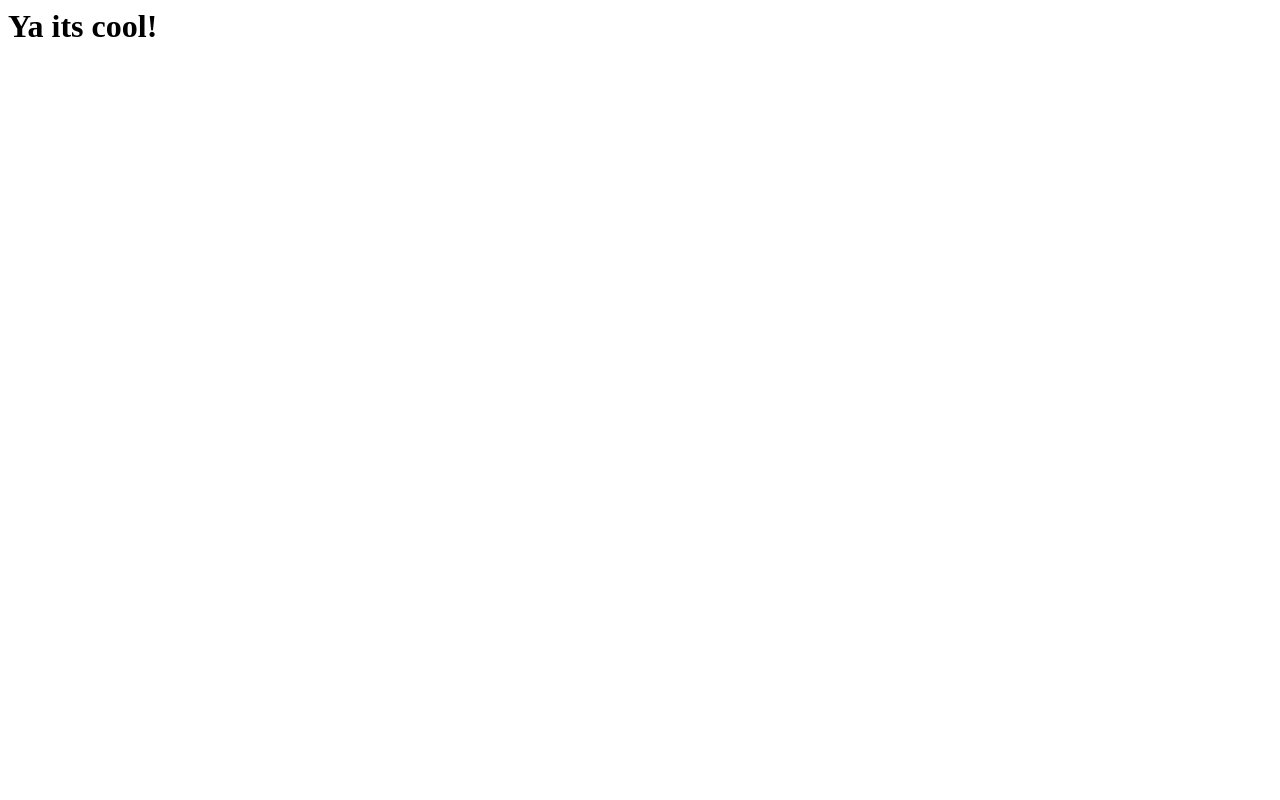
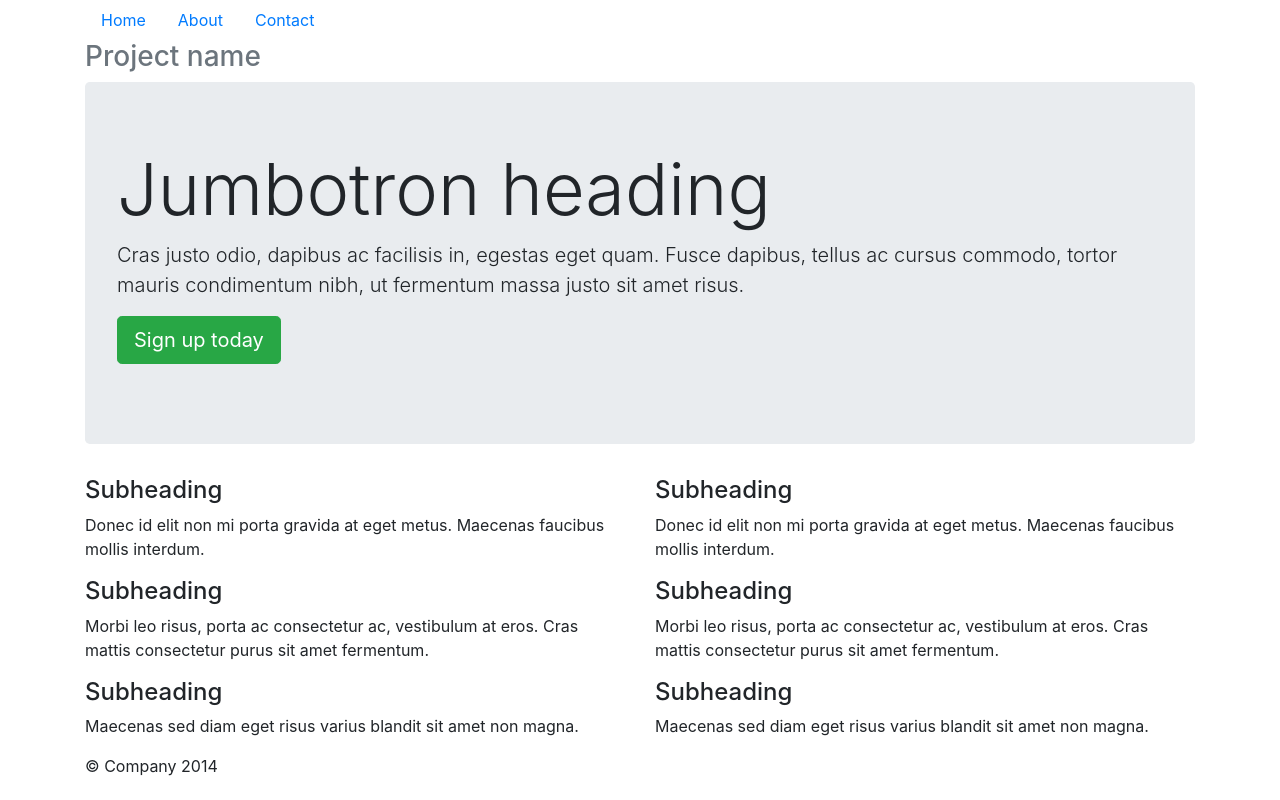
Before and after one commit to jayeshbhalodia/ExpressStartup, a website: page app/views/layout.html in a window 1280 px wide. Drawn offline with nearby package versions, Linux system fonts and the light colour scheme.

Commit message:
Added basic UI in home page using Bootstrap 4.x

```diff
--- a/app/views/layout.html
+++ b/app/views/layout.html
@@ -1 +1,92 @@
-<h1>Ya its cool!</h1>
+<!DOCTYPE html>
+<html lang="en">
+    <head>
+        <meta charset="utf-8">
+        <meta http-equiv="X-UA-Compatible" content="IE=edge">
+        <meta name="viewport" content="width=device-width, initial-scale=1, shrink-to-fit=no">
+        <!-- The above 3 meta tags *must* come first in the head; any other head content must come *after* these tags -->
+        <meta name="description" content="">
+        <meta name="author" content="">
+        <link rel="icon" href="../../favicon.ico">
+
+        <title>Hey man, I'm title!</title>
+
+        <!-- Bootstrap core CSS -->
+        <link href="/libs/bootstrap/dist/css/bootstrap.min.css" rel="stylesheet">
+
+        <!-- Custom styles for this template -->
+        <link href="/css/style.css" rel="stylesheet">
+
+        <script type="text/javascript" src="/lib/jquery/dist/jquery.min.js"></script>
+        <script type="text/javascript" src="/lib/bootstrap/dist/js/bootstrap.min.js"></script>
+
+    </head>
+
+    <body>
+
+        <div class="container">
+            <div class="header clearfix">
+                <nav>
+                    <ul class="nav nav-pills pull-xs-right">
+                        <li class="nav-item active">
+                            <a class="nav-link" href="#">Home
+                                <span class="sr-only">(current)</span>
+                            </a>
+                        </li>
+                        <li class="nav-item">
+                            <a class="nav-link" href="#">About</a>
+                        </li>
+                        <li class="nav-item">
+                            <a class="nav-link" href="#">Contact</a>
+                        </li>
+                    </ul>
+                </nav>
+                <h3 class="text-muted">Project name</h3>
+            </div>
+
+            <div class="jumbotron">
+                <h1 class="display-3">Jumbotron heading</h1>
+                <p class="lead">Cras justo odio, dapibus ac facilisis in, egestas eget quam. Fusce dapibus, tellus ac cursus commodo, tortor mauris condimentum nibh, ut fermentum massa justo sit amet risus.</p>
+                <p>
+                    <a class="btn btn-lg btn-success" href="#" role="button">Sign up today</a>
+                </p>
+            </div>
+
+            <div class="row marketing">
+                <div class="col-lg-6">
+                    <h4>Subheading</h4>
+                    <p>Donec id elit non mi porta gravida at eget metus. Maecenas faucibus mollis interdum.</p>
+
+                    <h4>Subheading</h4>
+                    <p>Morbi leo risus, porta ac consectetur ac, vestibulum at eros. Cras mattis consectetur purus sit amet fermentum.</p>
+
+                    <h4>Subheading</h4>
+                    <p>Maecenas sed diam eget risus varius blandit sit amet non magna.</p>
+                </div>
+
+                <div class="col-lg-6">
+                    <h4>Subheading</h4>
+                    <p>Donec id elit non mi porta gravida at eget metus. Maecenas faucibus mollis interdum.</p>
+
+                    <h4>Subheading</h4>
+                    <p>Morbi leo risus, porta ac consectetur ac, vestibulum at eros. Cras mattis consectetur purus sit amet fermentum.</p>
+
+                    <h4>Subheading</h4>
+                    <p>Maecenas sed diam eget risus varius blandit sit amet non magna.</p>
+                </div>
+            </div>
+
+            <footer class="footer">
+                <p>&copy; Company 2014</p>
+            </footer>
+
+        </div>
+        <!-- /container -->
+
+        <!-- Bootstrap core JavaScript
+    ================================================== -->
+        <!-- Placed at the end of the document so the pages load faster -->
+        <!-- IE10 viewport hack for Surface/desktop Windows 8 bug -->
+        <script src="../../assets/js/ie10-viewport-bug-workaround.js"></script>
+    </body>
+</html>
```
Also changed, not shown: bower.json (added, +28 -0 lines), public/angular/routes.js (added), public/css/style.css (added), 1 other file.
